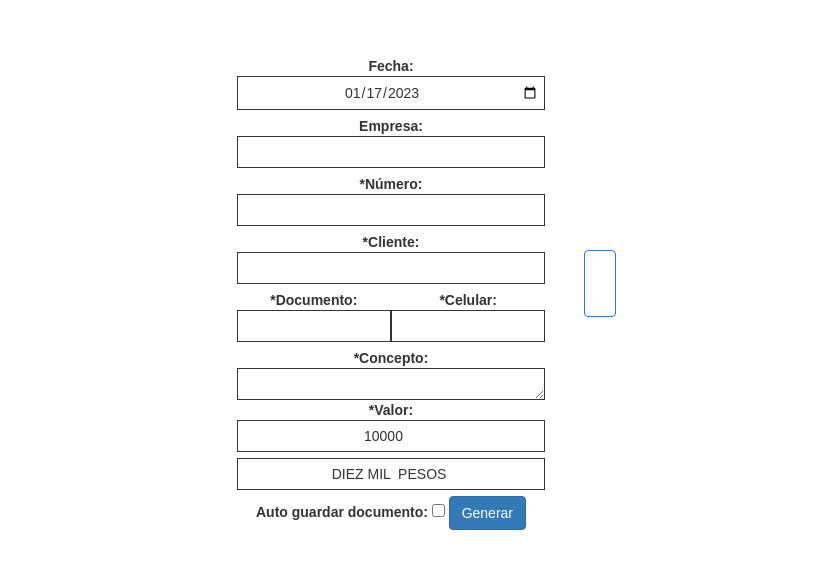
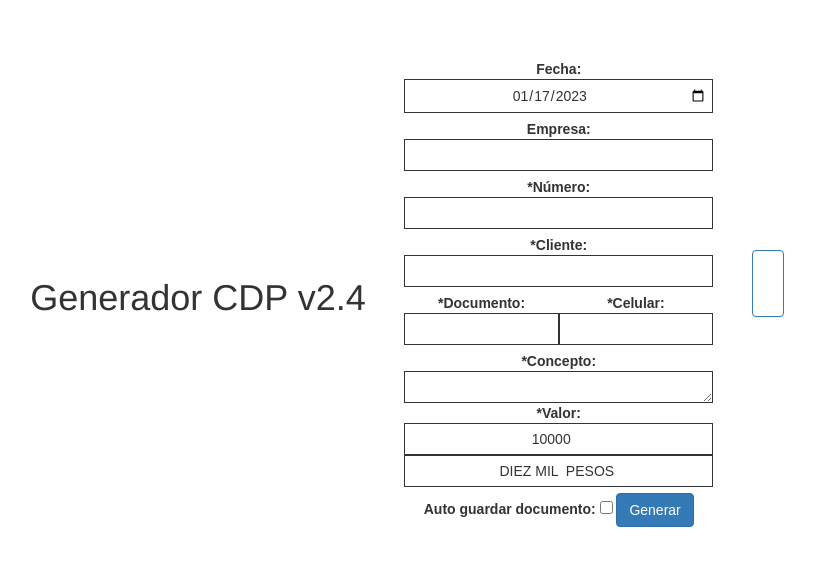
Before and after one commit to ComerciMR/ComerciMR.github.io, a plain HTML site: page docs/js-billing/index.html in a window 1280 px wide. Shown: the part 107-676 px from the top of the page, without its empty margins (233-1048 px from the left). Drawn offline with nearby package versions, Linux system fonts and the light colour scheme.

Commit message:
2.4 - Mejoras CSS

```diff
--- a/docs/js-billing/assets/styles/main.css
+++ b/docs/js-billing/assets/styles/main.css
@@ -6,6 +6,7 @@
 body {
     display: flex;
     justify-content: center;
+    align-items: center;
     text-align: center;
     height: 100vh;
 
@@ -61,7 +62,7 @@ fieldset {
     padding: 0.5rem;
 }
 #price {
-    margin: 0 auto;
+    margin: 0 auto !important;
 }
 .priceL {
     margin: 0 auto;
--- a/docs/js-billing/index.html
+++ b/docs/js-billing/index.html
@@ -15,6 +15,7 @@
 </head>
 
 <body>
+    <h1>Generador CDP v2.4</h1>
     <form id="bottomB" onsubmit="generar(); return false">
         <div class="campos">
             <label for="date">Fecha:</label>
--- a/docs/js-billing/print_copy.html
+++ b/docs/js-billing/print_copy.html
@@ -7,6 +7,7 @@
         width: calc(220mm*0.25);
         border: 1px solid;
         display: block;
+        text-align: left;
     }
 
     #items {
```
